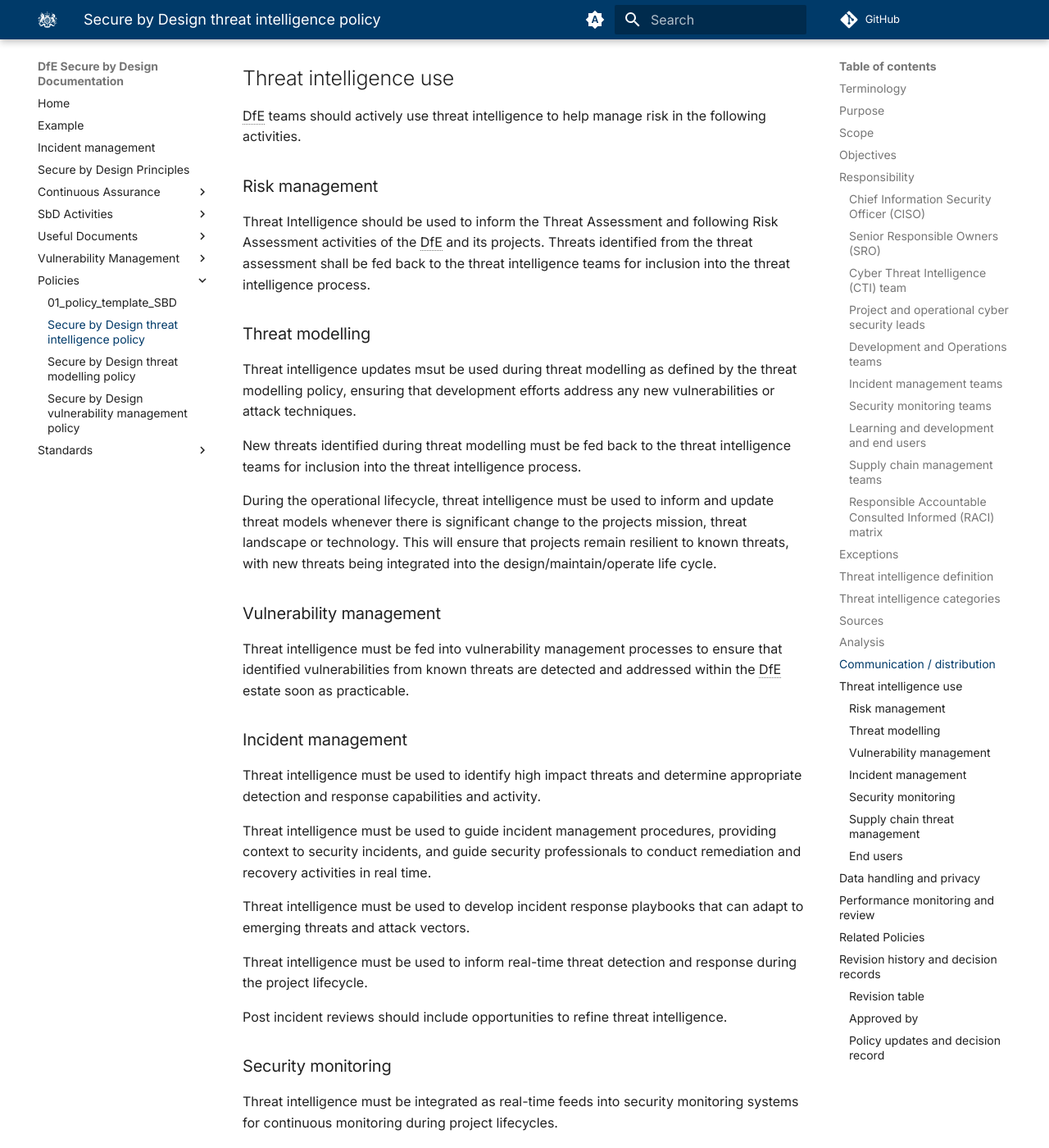
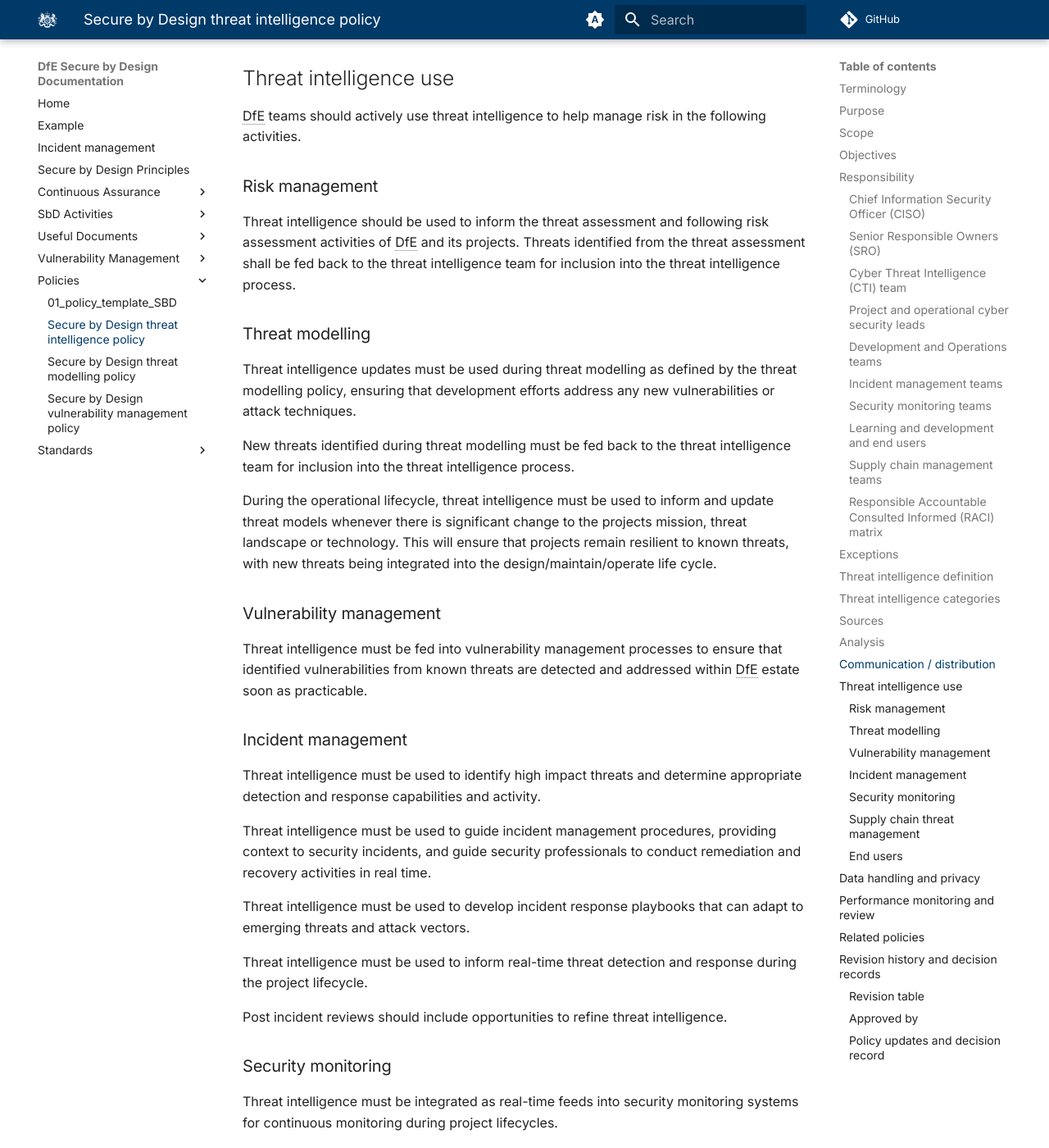
Before and after one commit to DFE-Digital/secure-by-design-docs, an MkDocs documentation site: the page built from docs/policies/threat_intelligence_policy.md, in a window 1280 px wide and 1400 px high, scrolled down 7229 px. Shown: the whole window at 82% size. Built offline with MkDocs 1.6.1 and Material for MkDocs 9.7.7, drawn with Linux system fonts in a browser that asks for light colours; comment, search, counter and statistics services are not loaded; some of the changed text lies outside the part shown.

Commit message:
Fixes based on review

```diff
--- a/docs/policies/threat_intelligence_policy.md
+++ b/docs/policies/threat_intelligence_policy.md
@@ -23,7 +23,7 @@ The purpose of this policy is to establish the use of threat intelligence within
 ## Scope
 This policy applies to new projects or significant changes (for example, those requiring a treasury business case or those where there is significant change to the cyber risk profile) to digital service and technology infrastructure either built within teams or procured through suppliers which are in scope of [digital and technology spend controls](https://www.gov.uk/government/publications/digital-and-technology-spend-control-version-6) approval process.
 
-It covers the management and use of internal and external threat intelligence data and applies to all technology and software products and services developed, tested, deployed, operated and maintained by the DfE. This includes third party software and services directly used in the delivery or support of DfE services.
+It covers the management and use of internal and external threat intelligence data and applies to all technology and software products and services developed, tested, deployed, operated and maintained by DfE. This includes third party software and services directly used in the delivery or support of DfE services.
 
 This policy includes employees, contractors, and third-party service providers involved in DfE’s threat intelligence creation and use activities across project lifecycles, from start to finish (concept to retirement/disposal).
 
@@ -35,9 +35,9 @@ The objectives of this policy are to:
 - support risk management by proactively identifying and mitigating significant cyber threats at earliest opportunity
 - protect critical assets, systems, and data
 - inform incident management, response and recovery efforts
-- ensure departmental staff are aware of threats to the cyber security posture of the DfE
-- protect the brand and reputation of the DfE
-- support the secure by design lifecycle and operational practices by continuously updating threat intelligence, to reduce risks to the DfE
+- ensure departmental staff are aware of threats to the cyber security posture of DfE
+- protect the brand and reputation of DfE
+- support the secure by design lifecycle and operational practices by continuously updating threat intelligence, to reduce risks to DfE
 
 
 ## Responsibility
@@ -73,7 +73,7 @@ They are also responsible for sharing Threat Intelligence collected by their tea
 
 ### Incident management teams
 
-These teams are responsible for ensuring capability is in place so significant threats to the DfE can be detected, contained, mitigated and recovered from.
+These teams are responsible for ensuring capability is in place so significant threats to DfE can be detected, contained, mitigated and recovered from.
 
 
 ### Security monitoring teams
@@ -83,7 +83,7 @@ The security monitoring teams are responsible for using threat intelligence to e
 
 ### Learning and development and end users
 
-Learning and development teams are responsible for ensuring training and awareness programmes are prioritised based on the threats relevant to the DfE.
+Learning and development teams are responsible for ensuring training and awareness programmes are prioritised based on the threats relevant to DfE.
 
 End users are responsible for keeping themselves aware of the threats to the department and raising security concerns / reporting security incidents based on these threats.
 
@@ -92,8 +92,8 @@ End users are responsible for keeping themselves aware of the threats to the dep
 
 Supplier and third-party management teams are responsible for ensuring third party vendors and partners:
 
-- share threat intelligence that could impact the DfE’s security posture
-- take appropriate action on threat intelligence passed to them from the DfE
+- share threat intelligence that could impact DfE’s security posture
+- take appropriate action on threat intelligence passed to them from DfE
 
 
 ### Responsible Accountable Consulted Informed (RACI) matrix
@@ -118,7 +118,7 @@ Supplier and third-party management teams are responsible for ensuring third par
 Exceptions to this policy are likely to occur. Exception requests shall be made by email to the policy owner identified in the [Revision history](#revision_history) and must contain:
 
 - the reason for the request
-- risk to the DfE of not following the written policy
+- risk to DfE of not following the policy
 - specific mitigations that will not be implemented
 - technical and other difficulties
 - date of review
@@ -138,13 +138,13 @@ Threat Intelligence (TI) refers to data that allows organisations to identify wh
 
 ## Threat intelligence categories
 
-To support the threat intelligence objectives outlined above, the DfE must collect tactical, operational, and strategic threat intelligence for the following purposes:
+To support the threat intelligence objectives outlined above, DfE must collect tactical, operational, and strategic threat intelligence for the following purposes:
 
 - tactical threat intelligence – information about specific indicators of compromise and malware signatures associated with threat actors, for action by developers and operational support teams
 - operational threat intelligence – information about the Tactics, Techniques, and Procedures (TTPs) used by threat actors, for the development of counter measures by development and operational security teams
 - strategic threat intelligence – provision of high-level overviews of threat landscape, for communication with the senior management team as part of strategic decision-making
 
-The DfE will collect threat intelligence from external sources in support of the objectives outlined above, considering factors including (but not limited to):
+DfE will collect threat intelligence from external sources in support of the objectives outlined above, considering factors including (but not limited to):
 
 - relevance of the data (for example, industry sector or threat actor trends)
 - reputation of source for quality and timeliness of data
@@ -202,21 +202,21 @@ DfE teams should actively use threat intelligence to help manage risk in the fol
 
 ### Risk management
 
-Threat Intelligence should be used to inform the Threat Assessment and following Risk Assessment activities of the DfE and its projects. Threats identified from the threat assessment shall be fed back to the threat intelligence teams for inclusion into the threat intelligence process.
+Threat intelligence should be used to inform the threat assessment and following risk assessment activities of DfE and its projects. Threats identified from the threat assessment shall be fed back to the threat intelligence team for inclusion into the threat intelligence process.
 
 
 ### Threat modelling
 
-Threat intelligence updates msut be used during threat modelling as defined by the threat modelling policy, ensuring that development efforts address any new vulnerabilities or attack techniques.
+Threat intelligence updates must be used during threat modelling as defined by the threat modelling policy, ensuring that development efforts address any new vulnerabilities or attack techniques.
 
-New threats identified during threat modelling must be fed back to the threat intelligence teams for inclusion into the threat intelligence process.
+New threats identified during threat modelling must be fed back to the threat intelligence team for inclusion into the threat intelligence process.
 
 During the operational lifecycle, threat intelligence must be used to inform and update threat models whenever there is significant change to the projects mission, threat landscape or technology. This will ensure that projects remain resilient to known threats, with new threats being integrated into the design/maintain/operate life cycle.
 
 
 ### Vulnerability management
 
-Threat intelligence must be fed into vulnerability management processes to ensure that identified vulnerabilities from known threats are detected and addressed within the DfE estate soon as practicable.
+Threat intelligence must be fed into vulnerability management processes to ensure that identified vulnerabilities from known threats are detected and addressed within DfE estate soon as practicable.
 
 
 ### Incident management
@@ -268,7 +268,7 @@ The following must be considered when using collecting, analysing and sharing th
 
 ## Performance monitoring and review
 
-The quality (accuracy and timeliness) of threat intelligence sources and effectiveness of its use within the DfE should be regularly assessed to ensure threats are addressed early in project lifecycles.
+The quality (accuracy and timeliness) of threat intelligence sources and effectiveness of its use within DfE should be regularly assessed to ensure threats are addressed early in project lifecycles.
 
 The effectiveness of threat intelligence should be measured using metrics such as:
 
@@ -276,9 +276,9 @@ The effectiveness of threat intelligence should be measured using metrics such a
 - number of threats detected and mitigated
 - time to detect and respond to incidents
 
-This policy must be reviewed annually or after significant changes to the DfE’s mission objectives, threat landscape or significant changes in delivery methodologies.
+This policy must be reviewed annually or after significant changes to DfE’s mission objectives, threat landscape or significant changes in delivery methodologies.
 
-## Related Policies
+## Related policies
 
 The following documents are associated with this policy and should also be read as they directly interact with or support the policy:
 
```
Also changed, not shown: other parts of docs/policies/threat_intelligence_policy.md (+1 -1 lines).
